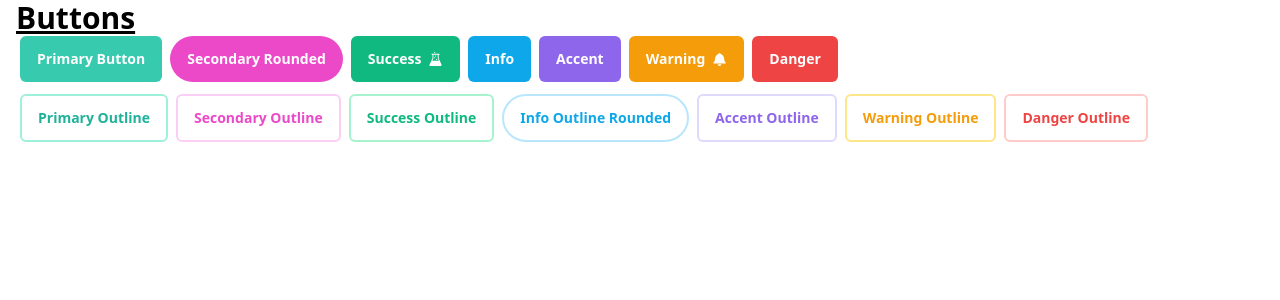
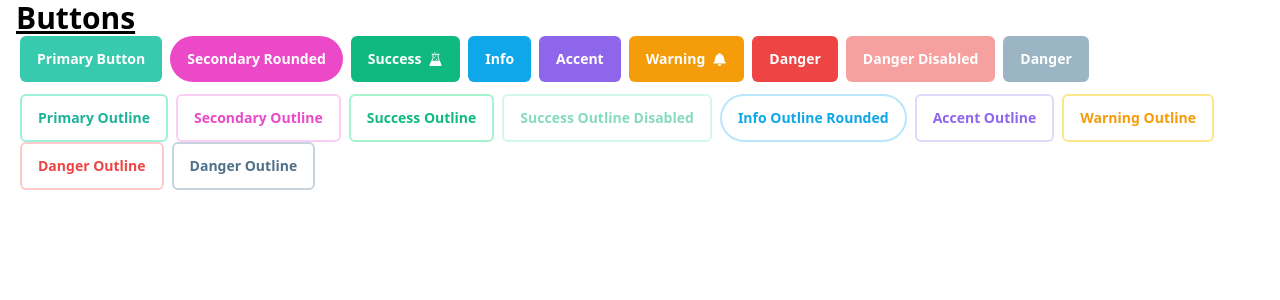
Before and after one commit to MegByrne10/travel-planner, a React (Create React App) app in the folder react-frontend/: page / in a window 1280 px wide. Shown: the top 300 px of the page. Built offline with nearby package versions, Linux system fonts and the light colour scheme.

Commit message:
Add Button style options
- adds size options
- adds a disabled option
- adds a neutral grayscale color option
- refactors style options object

```diff
--- a/react-frontend/src/App.js
+++ b/react-frontend/src/App.js
@@ -27,15 +27,19 @@ function App() {
           <GoBell />
         </Button>
         <Button danger className="mx-1">Danger</Button>
+        <Button danger disabled className="mx-1">Danger Disabled</Button>
+        <Button neutral className="mx-1">Danger</Button>
       </div>
       <div>
         <Button primary outline className="mx-1">Primary Outline</Button>
         <Button secondary outline className="mx-1">Secondary Outline</Button>
         <Button success outline className="mx-1">Success Outline</Button>
+        <Button success outline disabled className="mx-1">Success Outline Disabled</Button>
         <Button info outline rounded className="mx-1">Info Outline Rounded</Button>
         <Button accent outline className="mx-1">Accent Outline</Button>
         <Button warning outline className="mx-1">Warning Outline</Button>
         <Button danger outline className="mx-1">Danger Outline</Button>
+        <Button neutral outline className="mx-1">Danger Outline</Button>
       </div>
     </div>
   )
--- a/react-frontend/src/components/ui/Button.js
+++ b/react-frontend/src/components/ui/Button.js
@@ -1,5 +1,37 @@
 import classnames from "classnames";
 import { twMerge } from "tailwind-merge";
+
+const classes = {
+  base: 'inline-flex justify-center items-center gap-2 rounded-md border border-transparent font-semibold focus:ring-offset-2 transition-all text-sm dark:focus:ring-offset-gray-800 focus:outline-none focus:ring-2',
+  baseOutline: 'bg-white border-2 font-semibold hover:text-white focus:outline-none focus:ring-2 focus:ring-offset-2',
+  disabled: 'opacity-50 cursur-not-allowed',
+  pill: 'rounded-full',
+  size: {
+    small: 'py-1 px-2 text-sm',
+    default: 'py-3 px-4',
+    large: 'py-3 px-8 text-lg'
+  },
+  varient: {
+    primary: 'bg-primary-400 hover:bg-primary-600 focus:ring-primary-400 text-white',
+    secondary: 'bg-secondary-500 hover:bg-secondary-600 focus:ring-secondary-500 text-white',
+    success: 'bg-success-500 hover:bg-success-600 focus:ring-success-500 text-white',
+    info: 'bg-info-500 hover:bg-info-600 focus:ring-info-500 text-white',
+    accent: 'bg-accent-500 hover:bg-accent-600 focus:ring-accent-500 text-white',
+    warning: 'bg-warning-500 hover:bg-warning-600 focus:ring-warning-500 text-white',
+    danger: 'bg-danger-500 hover:bg-danger-600 focus:ring-danger-500 text-white',
+    neutral: 'bg-neutral-300 hover:bg-neutral-400 focus:ring-neutral-300 text-white'
+  },
+  varientOutline: {
+    primary: 'border-primary-200 text-primary-500 hover:bg-primary-500 hover:border-primary-500 focus:ring-primary-200',
+    secondary: 'border-secondary-200 text-secondary-500 hover:bg-secondary-500 hover:border-secondary-500 focus:ring-secondary-200',
+    success: 'border-success-200 text-success-500 hover:bg-success-500 hover:border-success-500 focus:ring-success-200',
+    info: 'border-info-200 text-info-500 hover:bg-info-500 hover:border-info-500 focus:ring-info-200',
+    accent: 'border-accent-200 text-accent-500 hover:bg-accent-500 hover:border-accent-500 focus:ring-accent-200',
+    warning: 'border-warning-200 text-warning-500 hover:bg-warning-500 hover:border-warning-500 focus:ring-warning-200',
+    danger: 'border-danger-200 text-danger-500 hover:bg-danger-500 hover:border-danger-500 focus:ring-danger-200',
+    neutral: 'border-neutral-200 text-neutral-500 hover:bg-neutral-500 hover:border-neutral-500 focus:ring-neutral-200'
+  }
+}
 
 function Button({
   children,
@@ -10,52 +42,43 @@ function Button({
   accent,
   warning,
   danger,
+  neutral,
   outline,
   rounded,
+  small,
+  large,
+  disabled,
   ...rest
 }) {
-  const colorVarients = {
-    base: 'py-3 px-4 inline-flex justify-center items-center gap-2 rounded-md border border-transparent font-semibold focus:ring-offset-2 transition-all text-sm dark:focus:ring-offset-gray-800 focus:outline-none focus:ring-2',
-    baseOutline: 'bg-white border-2 font-semibold hover:text-white focus:outline-none focus:ring-2 focus:ring-offset-2',
-    primarySolid: 'bg-primary-400 hover:bg-primary-600 focus:ring-primary-400 text-white',
-    primaryOutline: 'border-primary-200 text-primary-500 hover:bg-primary-500 hover:border-primary-500 focus:ring-primary-200',
-    secondarySolid: 'bg-secondary-500 hover:bg-secondary-600 focus:ring-secondary-500 text-white',
-    secondaryOutline: 'border-secondary-200 text-secondary-500 hover:bg-secondary-500 hover:border-secondary-500 focus:ring-secondary-200',
-    successSolid: 'bg-success-500 hover:bg-success-600 focus:ring-success-500 text-white',
-    successOutline: 'border-success-200 text-success-500 hover:bg-success-500 hover:border-success-500 focus:ring-success-200',
-    infoSolid: 'bg-info-500 hover:bg-info-600 focus:ring-info-500 text-white',
-    infoOutline: 'border-info-200 text-info-500 hover:bg-info-500 hover:border-info-500 focus:ring-info-200',
-    accentSolid: 'bg-accent-500 hover:bg-accent-600 focus:ring-accent-500 text-white',
-    accentOutline: 'border-accent-200 text-accent-500 hover:bg-accent-500 hover:border-accent-500 focus:ring-accent-200',
-    warningSolid: 'bg-warning-500 hover:bg-warning-600 focus:ring-warning-500 text-white',
-    warningOutline: 'border-warning-200 text-warning-500 hover:bg-warning-500 hover:border-warning-500 focus:ring-warning-200',
-    dangerSolid: 'bg-danger-500 hover:bg-danger-600 focus:ring-danger-500 text-white',
-    dangerOutline: 'border-danger-200 text-danger-500 hover:bg-danger-500 hover:border-danger-500 focus:ring-danger-200'
-  }
-
-  const classes = classnames(rest.className, colorVarients.base, {
-    [`${colorVarients.primarySolid}`]: primary,
-    [`${colorVarients.secondarySolid}`]: secondary,
-    [`${colorVarients.successSolid}`]: success,
-    [`${colorVarients.infoSolid}`]: info,
-    [`${colorVarients.accentSolid}`]: accent,
-    [`${colorVarients.warningSolid}`]: warning,
-    [`${colorVarients.dangerSolid}`]: danger,
-    'rounded-full': rounded,
-    [`${colorVarients.baseOutline}`]: outline,
-    [`${colorVarients.primaryOutline}`]: outline && primary,
-    [`${colorVarients.secondaryOutline}`]: outline && secondary,
-    [`${colorVarients.successOutline}`]: outline && success,
-    [`${colorVarients.infoOutline}`]: outline && info,
-    [`${colorVarients.accentOutline}`]: outline && accent,
-    [`${colorVarients.warningOutline}`]: outline && warning,
-    [`${colorVarients.dangerOutline}`]: outline && danger
+  const selectedClasses = classnames(rest.className, classes.base, {
+    [`${classes.size.default}`]: !small || !large,
+    [`${classes.size.small}`]: small,
+    [`${classes.size.large}`]: large,
+    [`${classes.varient.primary}`]: primary,
+    [`${classes.varient.secondary}`]: secondary,
+    [`${classes.varient.success}`]: success,
+    [`${classes.varient.info}`]: info,
+    [`${classes.varient.accent}`]: accent,
+    [`${classes.varient.warning}`]: warning,
+    [`${classes.varient.danger}`]: danger,
+    [`${classes.varient.neutral}`]: neutral,
+    [`${classes.pill}`]: rounded,
+    [`${classes.baseOutline}`]: outline,
+    [`${classes.varientOutline.primary}`]: outline && primary,
+    [`${classes.varientOutline.secondary}`]: outline && secondary,
+    [`${classes.varientOutline.success}`]: outline && success,
+    [`${classes.varientOutline.info}`]: outline && info,
+    [`${classes.varientOutline.accent}`]: outline && accent,
+    [`${classes.varientOutline.warning}`]: outline && warning,
+    [`${classes.varientOutline.danger}`]: outline && danger,
+    [`${classes.varientOutline.neutral}`]: outline && neutral,
+    [`${classes.disabled}`]: disabled
   });
 
-  const mergedClasses = twMerge(classes)
+  const mergedClasses = twMerge(selectedClasses)
 
   return (
-    <button {...rest} className={mergedClasses}>
+    <button {...rest} disabled={disabled} className={mergedClasses}>
       {children}
     </button>
   );
--- a/react-frontend/tailwind.config.js
+++ b/react-frontend/tailwind.config.js
@@ -18,7 +18,7 @@ module.exports = {
           '700': '#157064',
           '800': '#165951',
           '900': '#174a44',
-          '950': '#072c29',
+          '950': '#072c29'
         },
         'secondary': {
           // cerise
@@ -32,7 +32,7 @@ module.exports = {
           '700': '#bd198c',
           '800': '#9c1873',
           '900': '#821961',
-          '950': '#4f0838',
+          '950': '#4f0838'
         },
         'accent': {
           // purple-heart
@@ -60,7 +60,7 @@ module.exports = {
           '700': '#036aa1',
           '800': '#075a85',
           '900': '#0c4b6e',
-          '950': '#082f49',
+          '950': '#082f49'
         },
         'success': {
           // shamrock
@@ -74,7 +74,7 @@ module.exports = {
           '700': '#047856',
           '800': '#065f46',
           '900': '#064e3b',
-          '950': '#022c22',
+          '950': '#022c22'
         },
         'warning': {
           // lightning-yellow
@@ -88,7 +88,7 @@ module.exports = {
           '700': '#b45209',
           '800': '#923f0e',
           '900': '#78340f',
-          '950': '#451903',
+          '950': '#451903'
         },
         'danger': {
           // alizarin-crimson
@@ -102,7 +102,21 @@ module.exports = {
           '700': '#b91c1c',
           '800': '#991b1b',
           '900': '#7f1d1d',
-          '950': '#450a0a',
+          '950': '#450a0a'
+        },
+        'neutral': {
+          // ebony-clay
+          '50': '#f3f7f8',
+          '100': '#e0e8ed',
+          '200': '#c4d3dd',
+          '300': '#9cb5c4',
+          '400': '#6c8da4',
+          '500': '#50718a',
+          '600': '#455d75',
+          '700': '#3d4f61',
+          '800': '#384552',
+          '900': '#2a323c',
+          '950': '#1e252e'
         }
       }
     }
```
